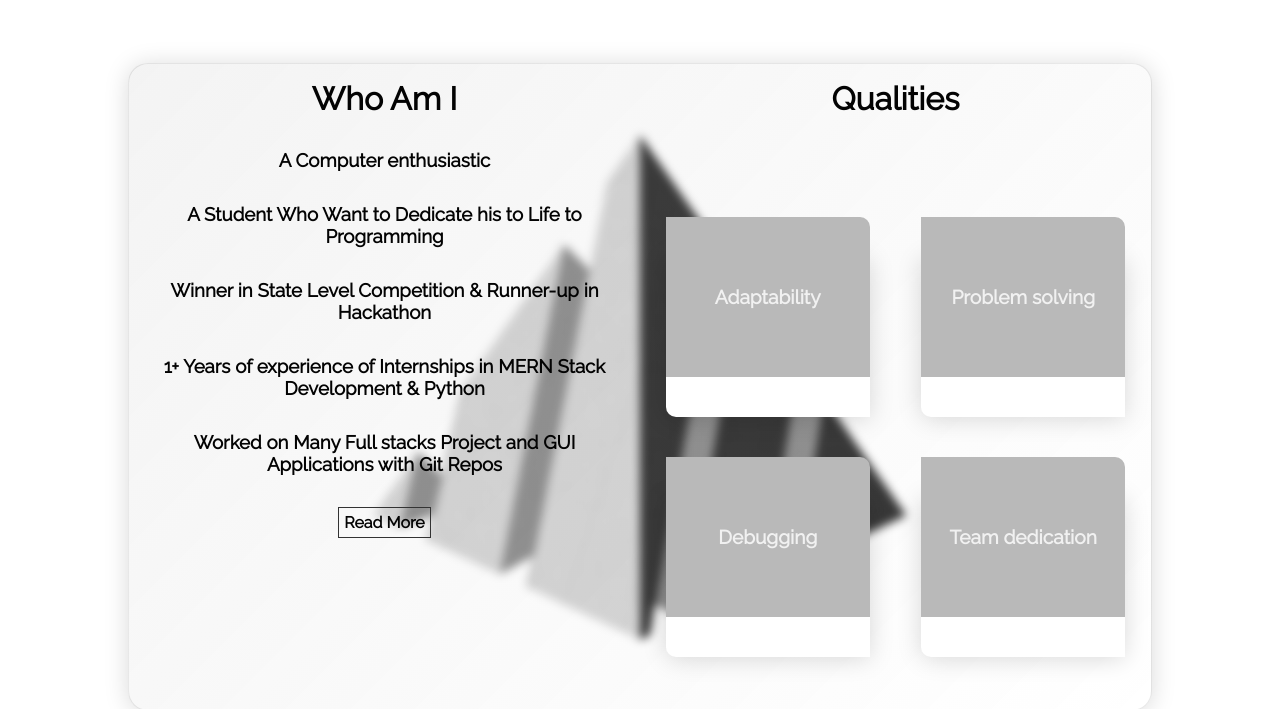
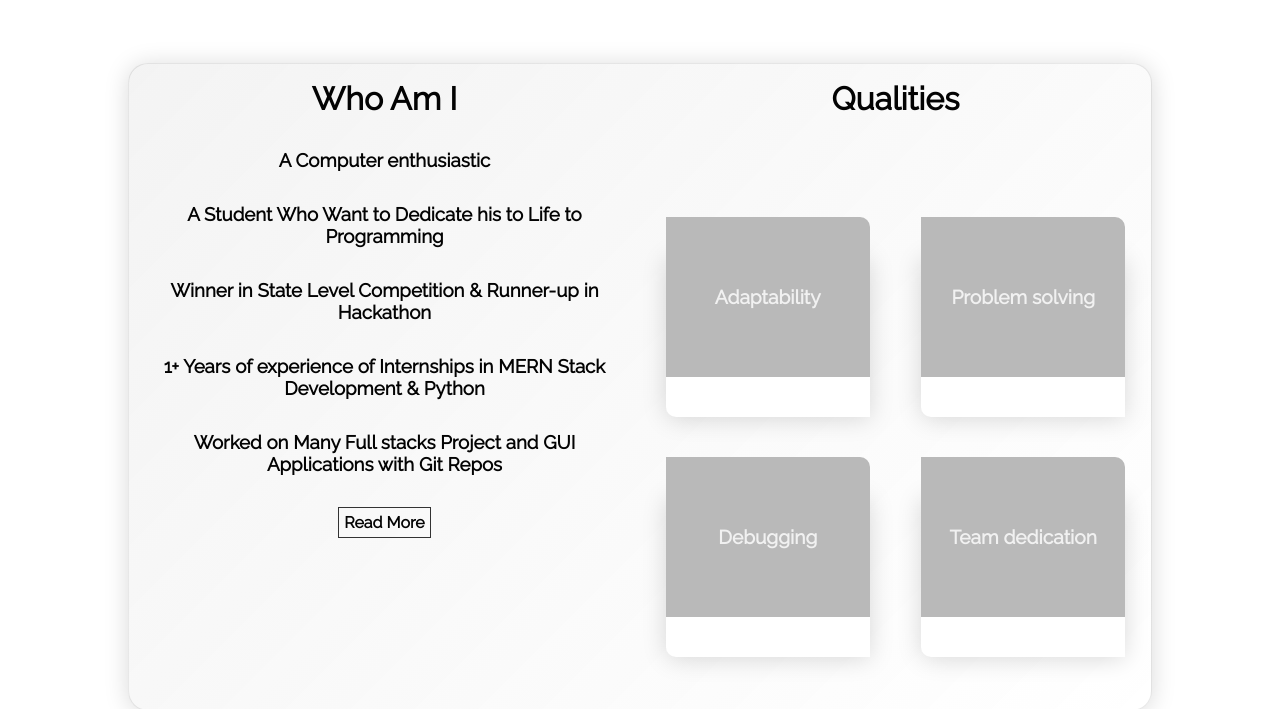
Before and after one commit to Rizvi-Ahmed-Abbas-Nasir/Web-Portfolio, a Next.js app: page / in a window 1280 px wide. Shown: the part 2517-3226 px from the top of the page. Built offline with nearby package versions, Linux system fonts and the light colour scheme.

Commit message:
improve perfrmance

```diff
--- a/src/app/CSS/Style.css
+++ b/src/app/CSS/Style.css
@@ -806,30 +806,8 @@ svg {
 --c4: var(--background);
 height: 100vh;
 background:
-  /*corners bot*/
-  conic-gradient(from 117deg at calc(50% + 128px) calc(50% + 179px), var(--c4) 72deg, #fff0 0 100%),
-      conic-gradient(from 117deg at calc(50% + 15px) calc(50% + 230px), var(--c4) 72deg, #fff0 0 100%),
-  conic-gradient(from 191deg at calc(50% - 107px) calc(50% + 181px), var(--c4) 50deg, #fff0 0 100%),
-  conic-gradient(from 194deg at calc(50% - 207px) calc(50% + 140px), var(--c4) 55deg, #fff0 0 100%),
-  /*corners top*/
-  conic-gradient(from 9deg at calc(50% + 154px) calc(50% + 18px), var(--c4) 90deg, #fff0 0 100%),
-  conic-gradient(from 10deg at calc(50% + 72px) calc(50% - 95px), var(--c4) 81deg, #fff0 0 100%),
-  conic-gradient(from -45deg at calc(50% - 50px) calc(50% - 105px), var(--c4) 56deg, #fff0 0 100%),
-  conic-gradient(from -46deg at calc(50% - 198px) calc(50% + 100px), var(--c4) 59deg, #fff0 0 100%),
-  /*bg*/
-  conic-gradient(from 145deg at 50% calc(50% - 240px), #fff0 70deg, var(--c4) 0 100%),
-  linear-gradient(-25deg, var(--c4) calc(50% - 240px), #fff0 0),
-  linear-gradient(25deg, var(--c4) calc(50% - 240px), #fff0 0),
-  /*grain*/
-  repeating-conic-gradient(#0004 0%, transparent .00003%, transparent .0005%,  transparent .00095%),
-  repeating-conic-gradient(#fff2 0%, transparent .00005%, transparent .00015%, transparent .0009%),
-  /*holes*/
-  linear-gradient(99deg, #fff0 calc(50% + 155px), var(--c2) calc(50% + 156px) calc(50% + 185px), #fff0 calc(50% + 186px)),
-  linear-gradient(100deg, #fff0 calc(50% + 55px), var(--c2) calc(50% + 56px) calc(50% + 85px), #fff0 calc(50% + 86px)),
-  linear-gradient(101deg, #fff0 calc(50% - 100px), var(--c2) calc(50% - 99px) calc(50% - 70px), #fff0 calc(50% - 69px)),
-  linear-gradient(103deg, #fff0 calc(50% - 200px), var(--c2) calc(50% - 199px) calc(50% - 170px), #fff0 calc(50% - 169px)),
-  /*faces*/
-  linear-gradient(90deg, var(--c1) 50%, var(--c3) 50%);
+  corners bot
+
 }
 
 .MySelfBlock{
```
